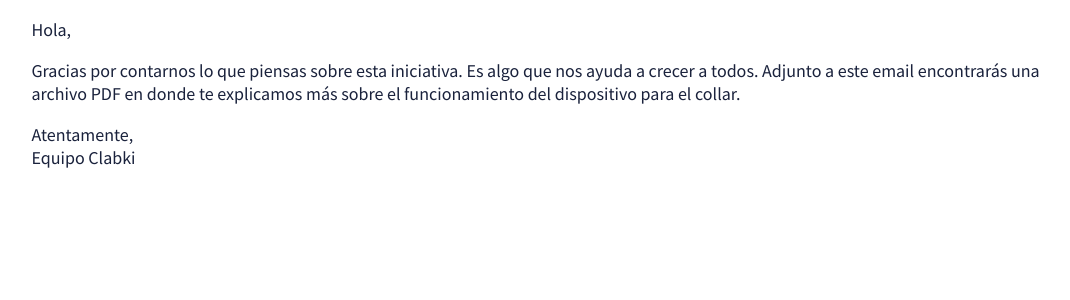
After one commit to morioniot/clabki, a PHP site: page /Public/mail/device_info_mail.html in a window 1280 px wide. The commit adds this page. Shown: the top 300 px of the page, without its empty margins (103-1173 px from the left). Run offline with PHP 8.4, Linux system fonts and the light colour scheme.

Commit message:
Adding the functionallity to send the device info email

```diff
--- /dev/null
+++ b/Public/mail/device_info_mail.html
@@ -0,0 +1,34 @@
+<!DOCTYPE html>
+<html>
+    <head>
+        <meta charset="utf-8">
+        <link href="https://fonts.googleapis.com/css?family=Source+Sans+Pro:400,700" rel="stylesheet">
+        <title>Clabki | Información del dispositivo</title>
+    </head>
+    <style media="screen">
+        section {
+            color: #1a223c;
+            font-family: 'Source Sans Pro', sans-serif;
+            font-size: 18px;
+            margin: auto;
+            width: 80%;
+        }
+    </style>
+    <body>
+        <section>
+            <p>
+                Hola,
+            </p>
+            <p>
+                Gracias por contarnos lo que piensas sobre esta iniciativa. Es
+                algo que nos ayuda a crecer a todos. Adjunto a este email
+                encontrarás una archivo PDF en donde te explicamos más sobre
+                el funcionamiento del dispositivo para el collar.
+            </p>
+            <p>
+                Atentamente,<br>
+                Equipo Clabki
+            </p>
+        </section>
+    </body>
+</html>
```
Also changed, not shown: app/joinus.php (+7 -1 lines), app/mail.php (added, +33 -0 lines), composer.json (added, +7 -0 lines), index.php (line endings or trailing spaces), 3 other files.
